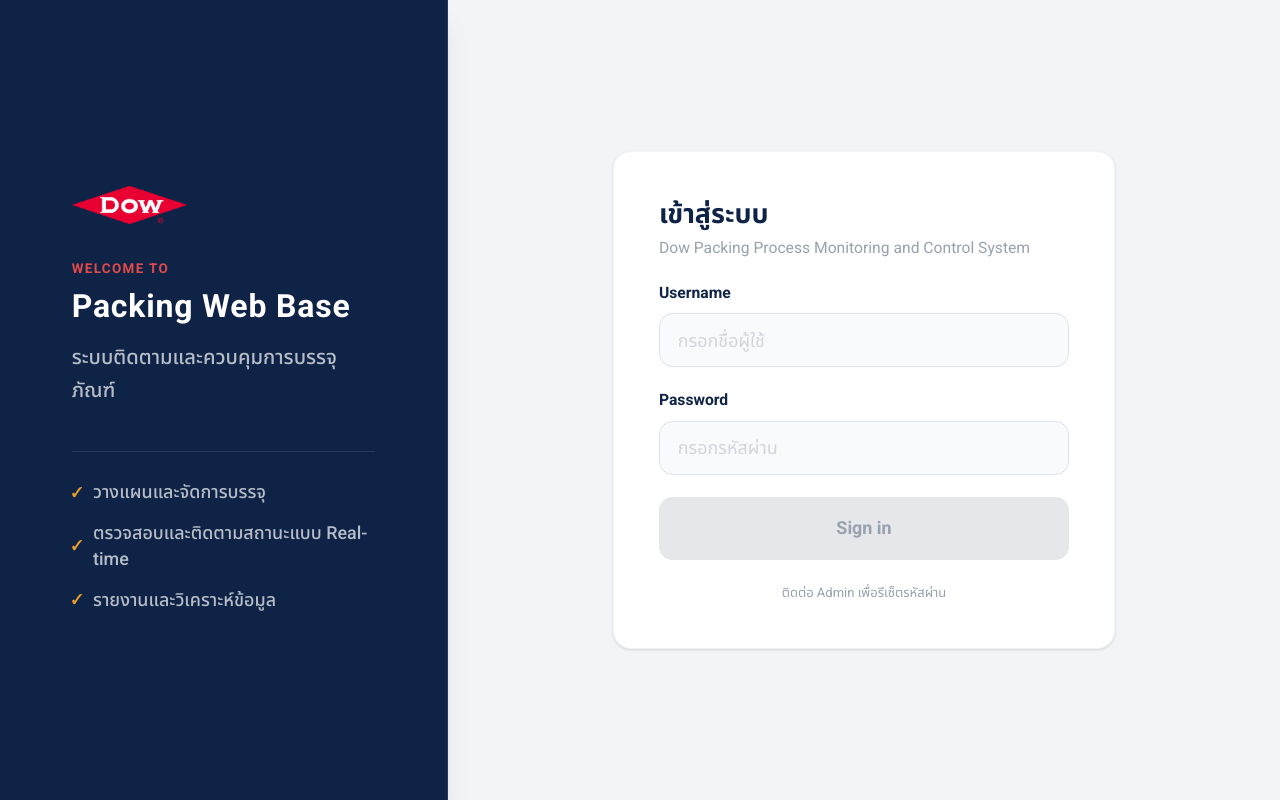
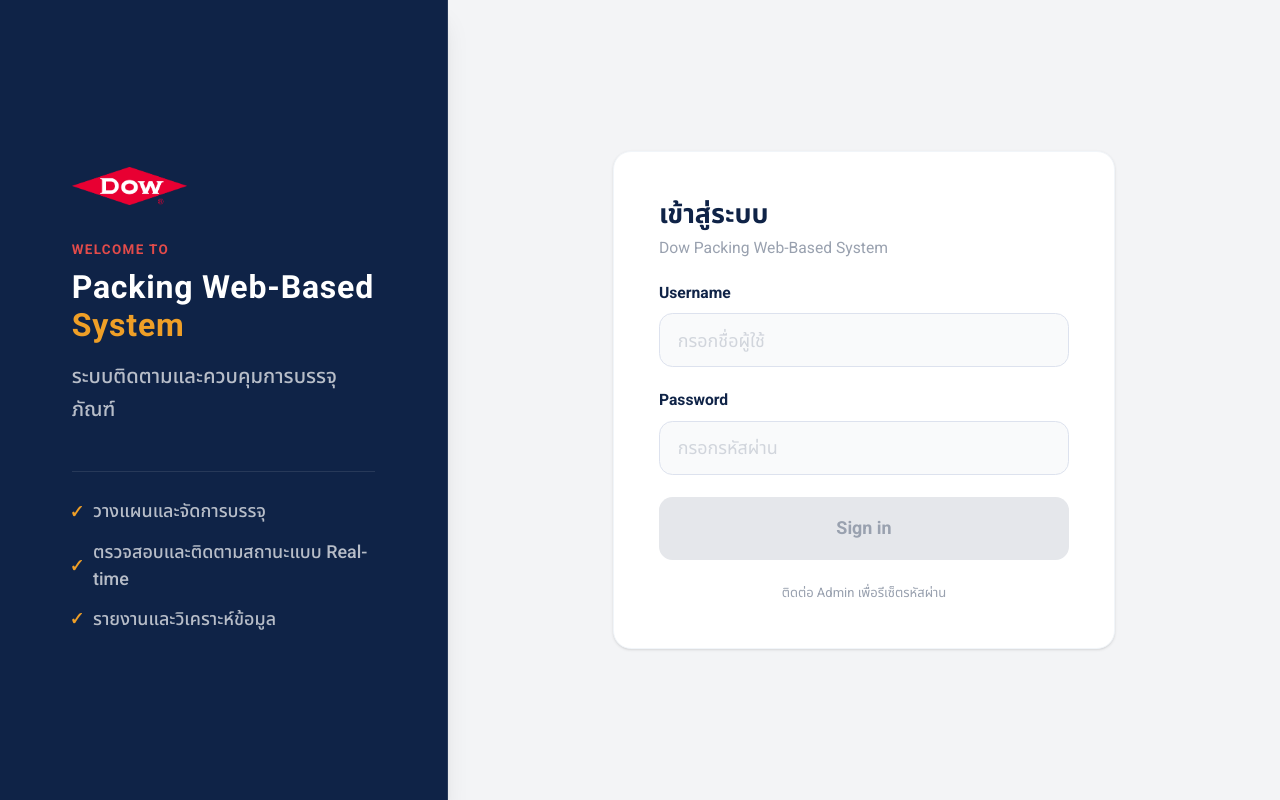
Before and after one commit to MeepoohCH/SCO-PMS-Prod, a Next.js app: page /login in a window 1280 px wide. Built offline with nearby package versions, Linux system fonts and the light colour scheme; no server answers.

Commit message:
update: Pachaing type

```diff
--- a/app/components/Navbar.tsx
+++ b/app/components/Navbar.tsx
@@ -134,7 +134,7 @@
 
           {/* ชื่อระบบโชว์ตั้งแต่หน้าจอแท็บเล็ตเป็นต้นไป */}
           <span className="hidden sm:inline text-sm md:text-base font-bold text-white leading-tight truncate tracking-wide font-sans">
-            <span className="hidden md:inline">Packing Web Base </span>
+            <span className="hidden md:inline">Packing Web-Based <span className="text-[#EF9F27]">System</span> </span>
           </span>
         </div>
 
--- a/app/login/components/login-banner.tsx
+++ b/app/login/components/login-banner.tsx
@@ -24,7 +24,7 @@
         </p>
 
         <h1 className="text-[22px] sm:text-[26px] lg:text-[28px] xl:text-[32px] font-black text-white leading-[1.2] tracking-wide">
-          Packing Web Base
+          Packing Web-Based <span className="text-[#EF9F27]">System</span>
         </h1>
 
         <p className="mt-3.5 text-base sm:text-lg text-white/70 leading-relaxed font-medium">
--- a/app/login/components/login-form.tsx
+++ b/app/login/components/login-form.tsx
@@ -52,7 +52,7 @@
   return (
     <>
       <h2 className="text-2xl font-black text-[#0F2347] mb-1">เข้าสู่ระบบ</h2>
-      <p className="text-sm text-gray-400 mb-5">Dow Packing Process Monitoring and Control System</p>
+      <p className="text-sm text-gray-400 mb-5">Dow Packing Web-Based System</p>
 
       <div className="mb-5">
         <label className={labelCls}>Username</label>
```
